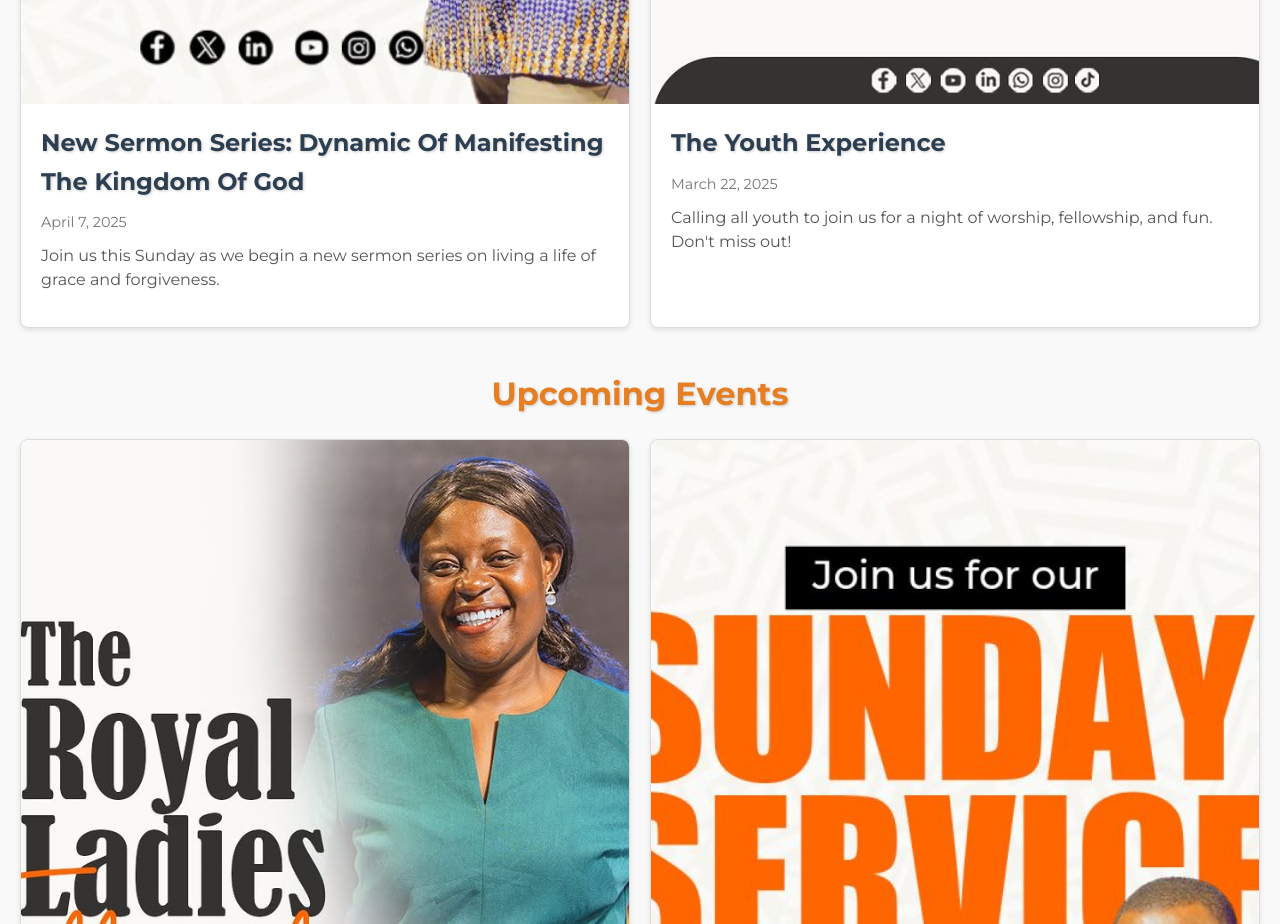
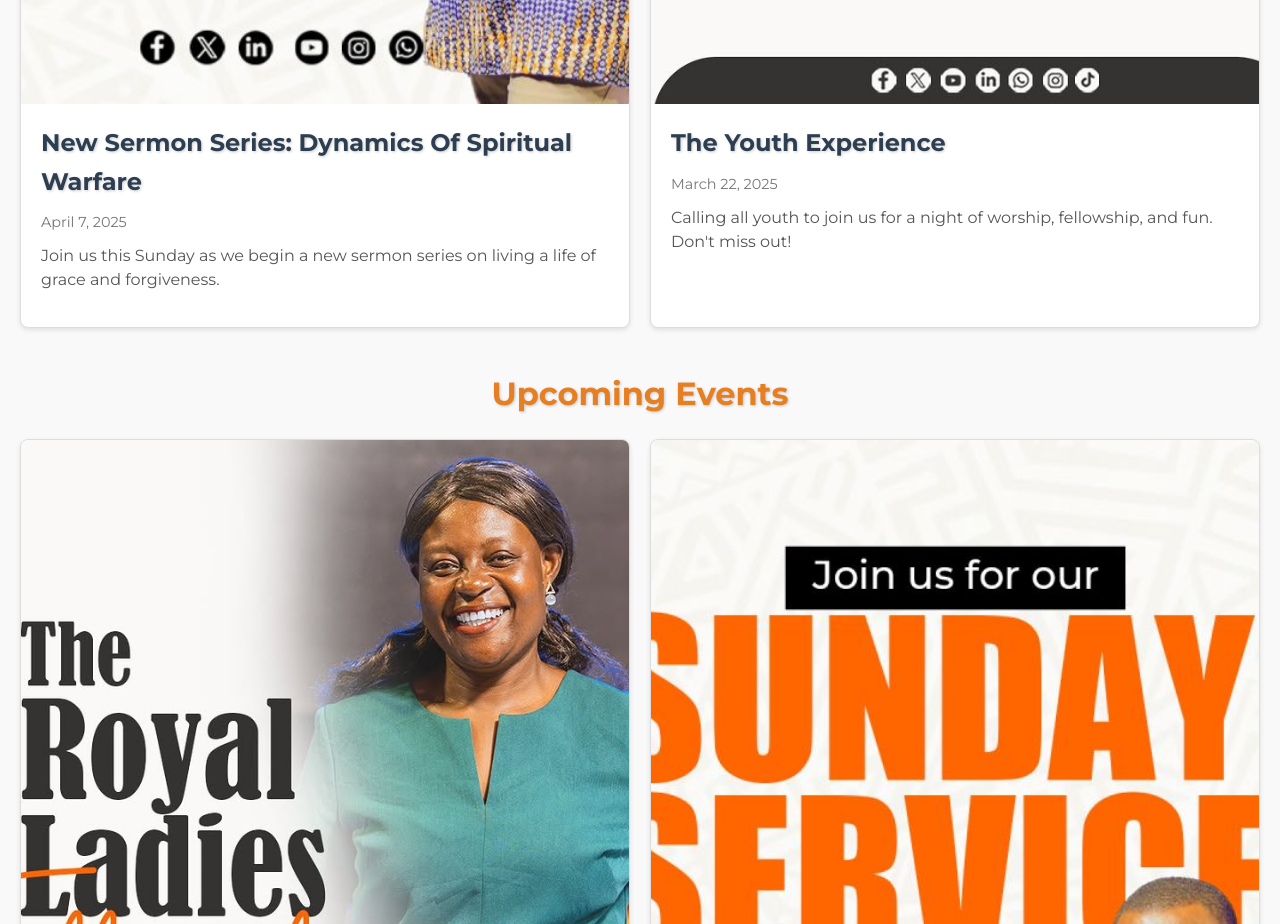
Before and after one commit to BcodezMUJJE/the-city-church-website, a React (Create React App) app in the folder church-website/: page /news-and-events in a window 1280 px wide. Shown: the part 1400-2324 px from the top of the page. Built offline with nearby package versions, Linux system fonts and the light colour scheme.

Commit message:
zipped file

```diff
--- a/church-website/src/components/pages/NewsAndEvents.js
+++ b/church-website/src/components/pages/NewsAndEvents.js
@@ -11,7 +11,7 @@ function NewsAndEvents() {
   const news = [
     {
       id: 1,
-      title: "New Sermon Series: Dynamic Of Manifesting The Kingdom Of God",
+      title: "New Sermon Series: Dynamics Of Spiritual Warfare",
       date: "April 7, 2025", // Ensure date format consistency
       description: "Join us this Sunday as we begin a new sermon series on living a life of grace and forgiveness.",
       image: NewsImage2, // Use appropriate image variable
```
Also changed, not shown: 1 other file (tests, documents, lock files or other folders).
